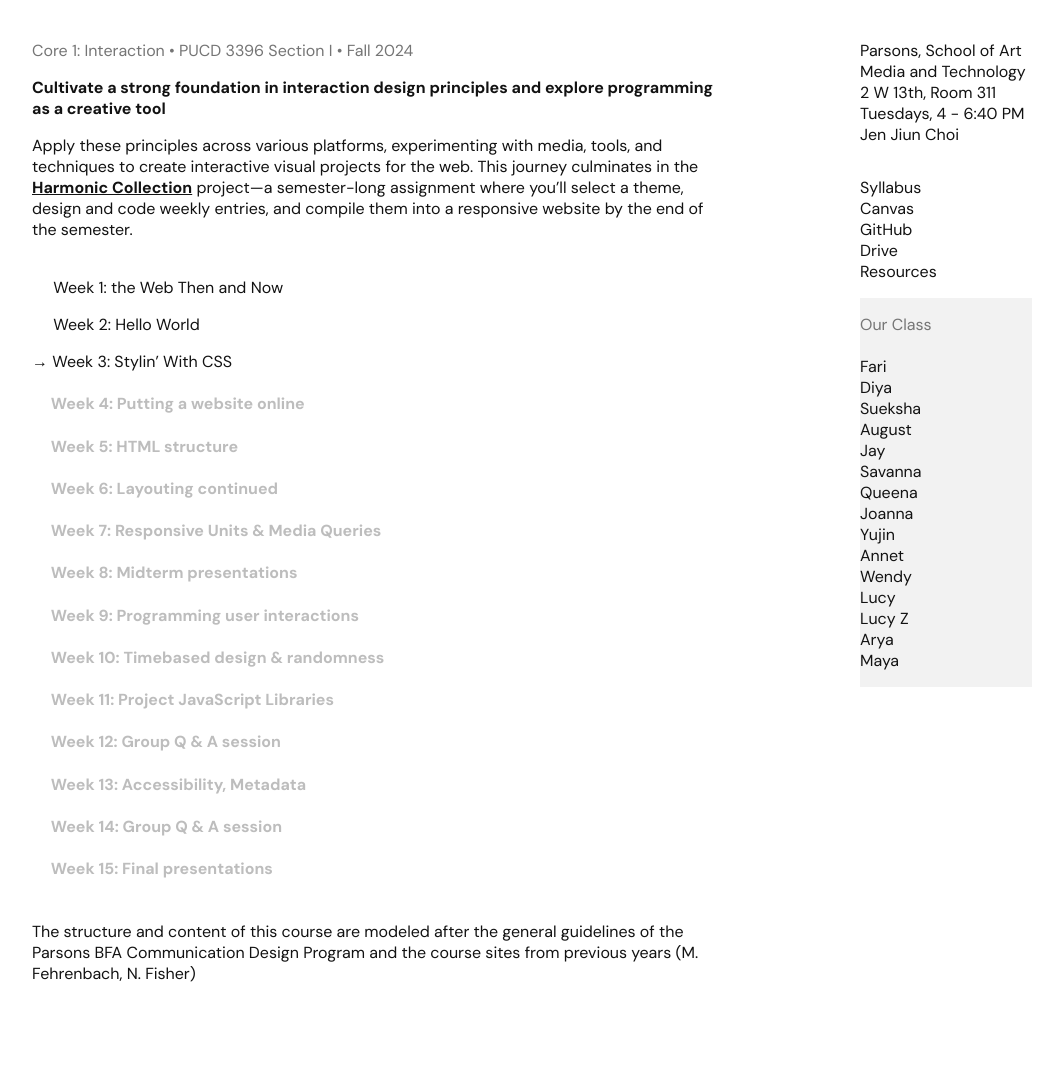
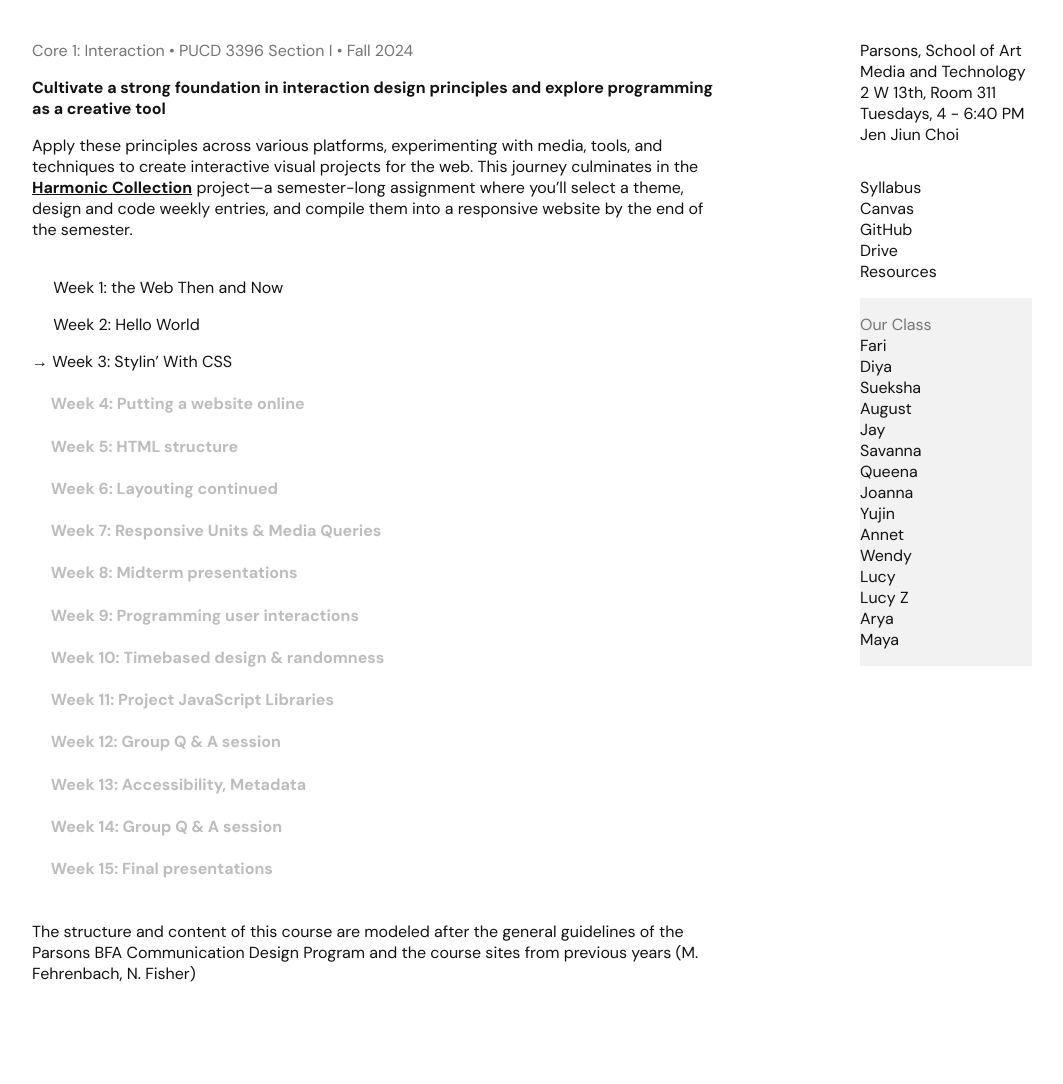
Before and after one commit to core1-interaction/core1-interaction.github.io, a Jekyll site: the page built from index.md, in a window 1280 px wide. Shown: the whole page, without its empty margins (108-1171 px from the left). Built offline with Jekyll 4.4.1, drawn with Linux system fonts in a browser that asks for light colours.

Commit message:
Update default.html

```diff
--- a/_layouts/default.html
+++ b/_layouts/default.html
@@ -31,7 +31,7 @@
                 <a href="https://core1-interaction.github.io/resources.html">Resources</a></p>
             </div>
               <div class="ourclass">
-                <p><span style="color: #757575;">Our Class</span><br><br>
+                <p><span style="color: #757575;">Our Class</span><br>
                 <a href="" target="_blank">Fari</a><br>
                 <a href="" target="_blank">Diya</a><br>
                 <a href="" target="_blank">Sueksha</a><br>
```
